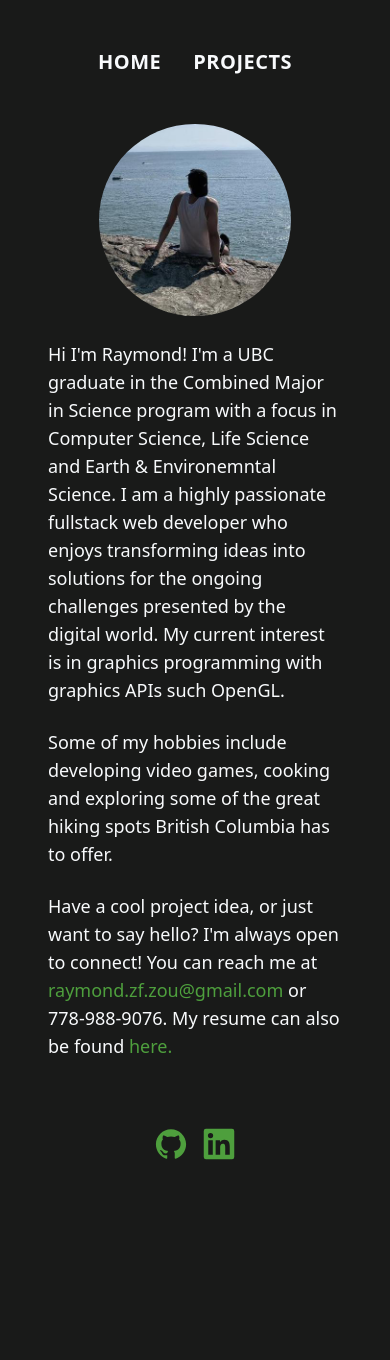
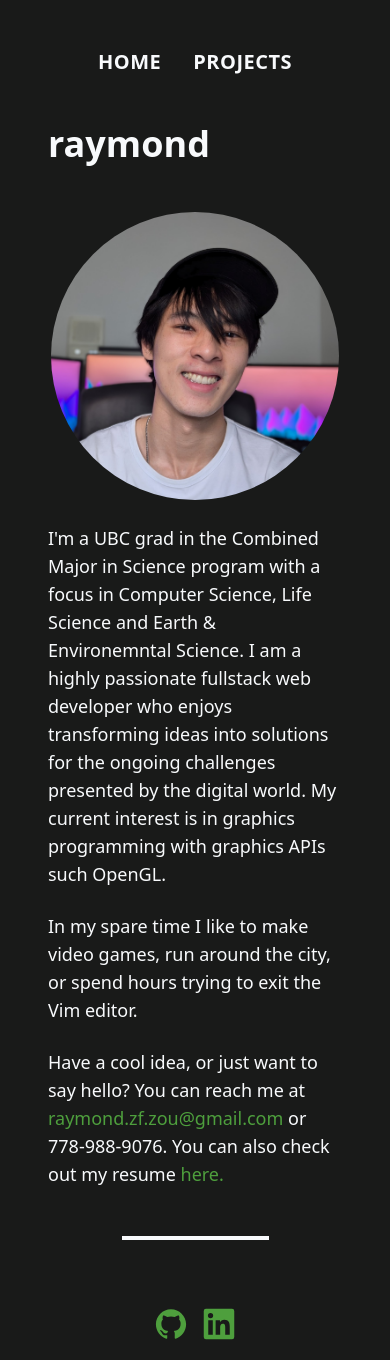
Before and after one commit to RaymoZou/personal-profile, a Next.js app: page / in a window 390 px wide. Before the commit the page ends 1180 px from the top, so only its background shows below. Built offline with nearby package versions, Linux system fonts and the light colour scheme.

Commit message:
update profile picture

```diff
--- a/app/page.js
+++ b/app/page.js
@@ -3,32 +3,38 @@ import Nav from '../components/Nav';
 export default function Homepage() {
     return <>
         <Nav />
-        <div className="m-12 md:mx-48 md:w-1/2">
-            <div className="flex justify-center md:justify-start">
-                <img src="raymond-profile.jfif" className="rounded-full h-48" />
+        {/* intro */}
+        <div className="my-12 mx-12 md:mx-48 xl:mx-96">
+            <p className="text-white font-bold text-4xl my-12">
+                raymond
+            </p>
+            <div className="flex justify-center">
+                <img src="profile_picture.jpg" className="rounded-full lg:h-96 lg:w-96 h-72 w-72 object-cover" />
             </div>
             <br />
-            <p className="text-white text-lg">Hi I'm Raymond! I'm a UBC graduate in the Combined Major in Science program with a focus
+            <p className="text-white text-lg">I'm a UBC grad in the Combined Major in Science program with a focus
                 in Computer Science, Life Science and Earth & Environemntal Science. I am
                 a highly passionate fullstack web developer who enjoys transforming ideas into solutions for the ongoing challenges
                 presented by the digital world. My current interest is in graphics programming with graphics APIs such OpenGL.
             </p>
             <br />
             <p className="text-white text-lg">
-                Some of my hobbies include developing video games, cooking and exploring some of the great hiking spots British Columbia has to offer.
+                In my spare time I like to make video games, run around the city, or spend hours trying to exit the Vim editor.
             </p>
             <br />
             <p className="text-white text-lg">
-                Have a cool project idea, or just want to say hello? I'm always open to connect! You can reach me at
+                Have a cool idea, or just want to say hello? You can reach me at
                 <a href="mailto:raymond.zf.zou@gmail.com" className="text-green hover:text-darkgreen"> raymond.zf.zou@gmail.com </a>
-                or 778-988-9076. My resume can also be found <a href="/Raymond_Zou_Resume.pdf" className="text-green hover:text-darkgreen">here.</a>
+                or 778-988-9076. You can also check out my resume <a href="/Raymond_Zou_Resume.pdf" className="text-green hover:text-darkgreen">here.</a>
             </p>
+            <hr className="w-1/2 mx-auto border-t-4 my-12" />
+            {/* projects */}
+
         </div>
     </>
 }
 
 export const metadata = {
-    title: 'Raymond Zou - Web Developer Portfolio',
-    description: `Welcome to Raymond Zou's personal website. Explore some of my recent projects and learn more about the path
-  I'm taking to become a web developer.`
+    title: 'Raymond Zou',
+    description: `Welcome to Raymond Zou's personal website. Come check out some of the cool stuff I'm working on!`
 }
```
Also changed, not shown: public/profile_picture.jpg (added).
